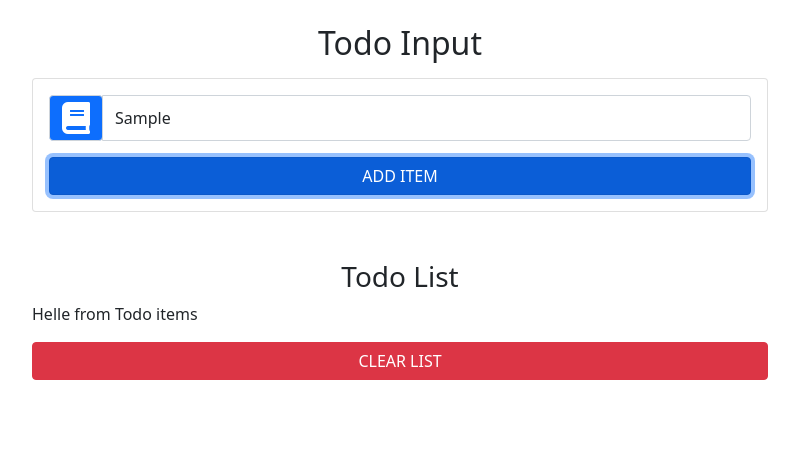
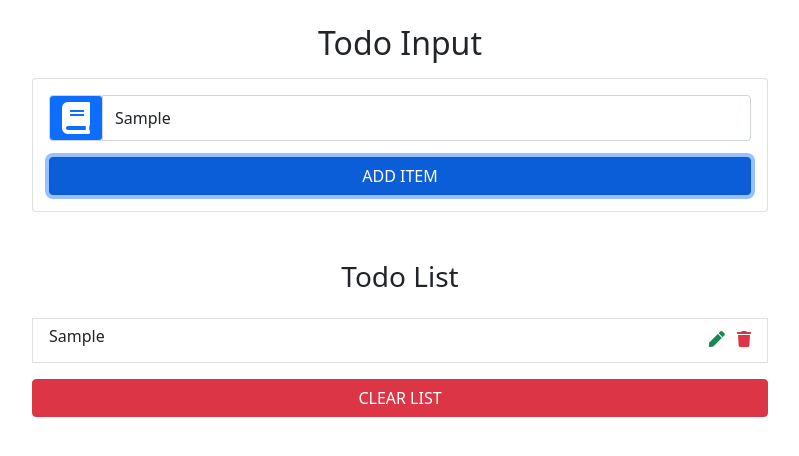
Before and after one commit to Obafemi-NG/todo-list-react, a React (Create React App) app: page / in a window 1280 px wide. Both pictures are taken after typing "Sample" into the empty fields and a click on the button "ADD ITEM". Shown: the top 456 px of the page, without its empty margins (240-1039 px from the left). Built offline with nearby package versions, Linux system fonts and the light colour scheme.

Commit message:
not mch done

```diff
--- a/src/App.js
+++ b/src/App.js
@@ -13,27 +13,30 @@ export default class App extends Component {
   };
   handleChange = (e) => {
     this.setState({
-      item: e.target.value,
+      item: e.target.value
     });
   };
   handleSubmit = (e) => {
     e.preventDefault();
     const updatedItem = {
       id: this.state.id,
-      value: this.state.item,
+      title: this.state.item,
     };
     const newItems = [...this.state.items, updatedItem];
-    this.setState({
-      items: newItems,
-      id: uuidv4(),
-      item: "",
-    }, () => console.log(this.state));
+      this.setState({
+        items: newItems,
+        item: '',
+        id: uuidv4(),
+        editItem: false,
+      })
+
+
   };
   handleClearList = () => {
     console.log("handle clear list");
   };
   handleEdit = (id) => {
-    console.log(`handle delete ${id}`);
+    console.log(`handle edit ${id}`);
   };
   handleRemove = (id) => {
     console.log(`handle delete ${id}`);
--- a/src/components/TodoItem.js
+++ b/src/components/TodoItem.js
@@ -1,15 +1,16 @@
 import React, { Component } from 'react'
 
-const Item = () => {
-    return(
-        <p>Helle from Todo items</p>
-    )
-}
 export default class TodoItem extends Component {
-
     render() {
+        const {title, handleRemove, handleEdit } = this.props;
         return (
-            <Item/>
+            <li className = 'list-group-item text-capitalize d-flex justify-content-between my-3'>
+            <h6> {title} </h6>
+            <div className = 'icons'>
+                <span className = 'text-success mx-2' onClick = {handleEdit} > <i className = 'fas fa-pen'></i> </span>
+                <span className = 'text-danger'> <i className = 'fas fa-trash' onClick = {handleRemove}></i> </span>
+            </div>
+        </li>
         )
     }
 }
--- a/src/components/TodoList.js
+++ b/src/components/TodoList.js
@@ -25,7 +25,7 @@ export default class TodoList extends Component {
           className="btn btn-danger btn-block text-uppercase "
           onClick={handleClearList}
         >
-          {" "}
+
           clear list
         </button>
       </ul>
```
